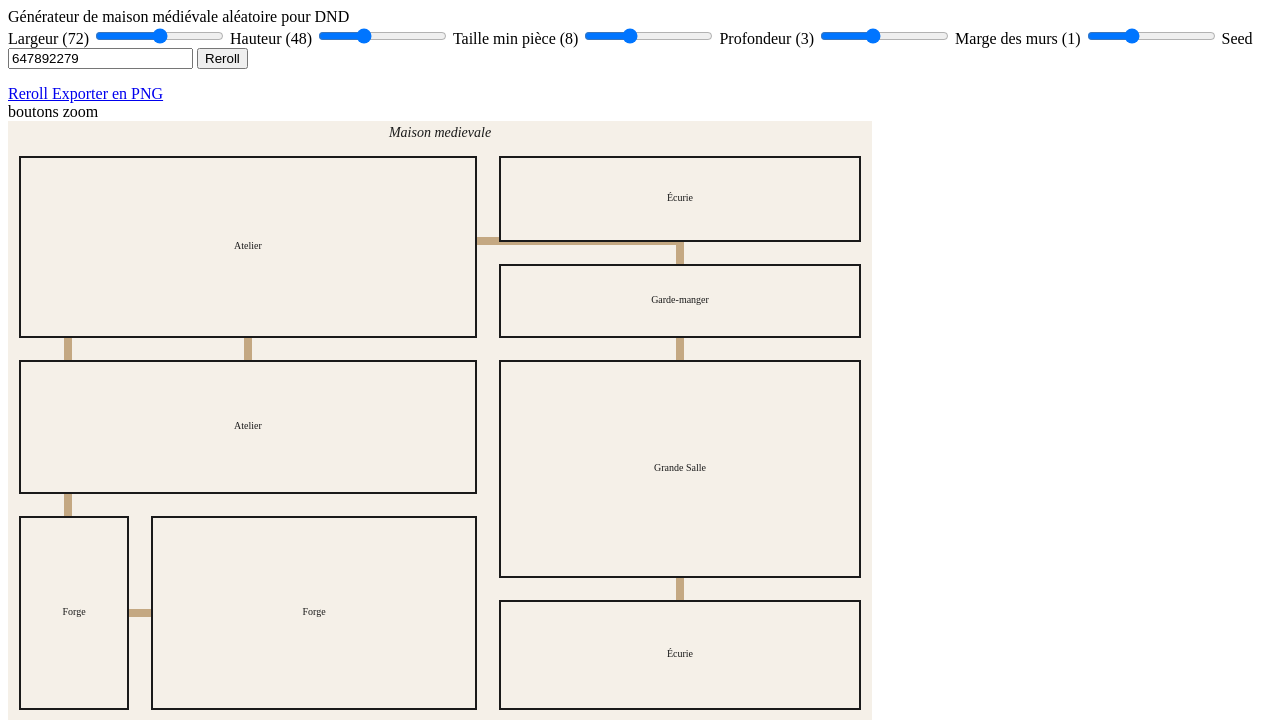
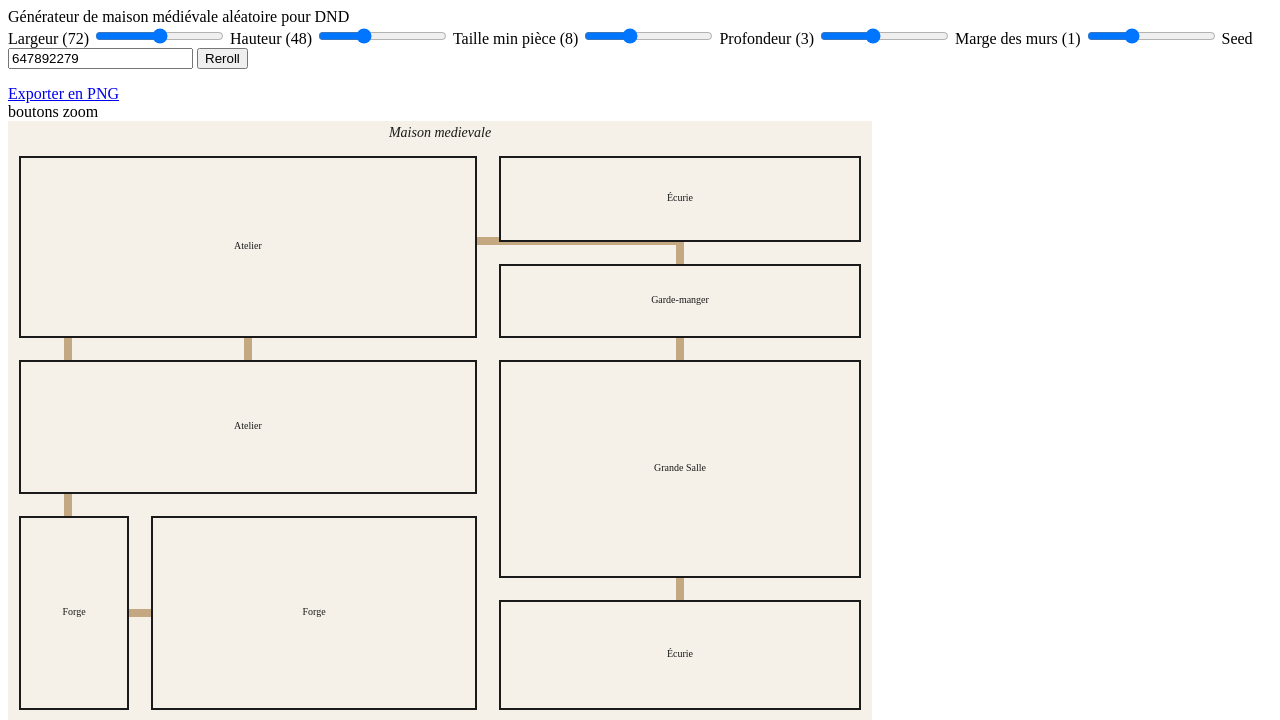
Before and after one commit to Mispille/medieval-floor-plan, a Flask app: page / in a window 1280 px wide. Shown: the top 720 px of the page. Run offline with Flask 3, Linux system fonts and the light colour scheme.

Commit message:
Removed duplicate Reroll button

```diff
--- a/templates/index.html
+++ b/templates/index.html
@@ -36,7 +36,6 @@
                 Reroll
             </button>
         </form>
-        <a href="/"> Reroll </a>
         <a href="/export"> Exporter en PNG </a>
       </aside>
       <main class="canvas">
```
